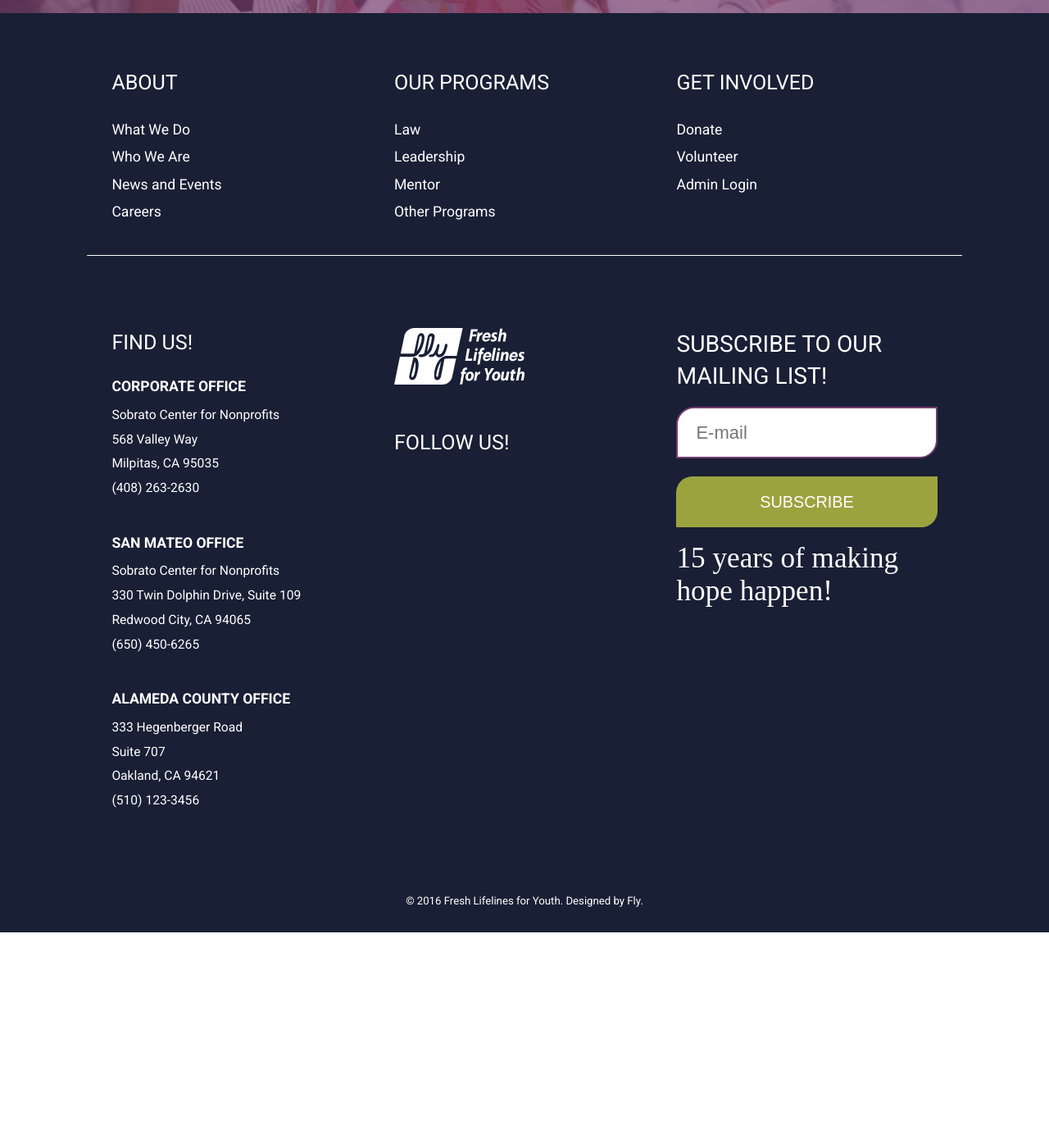
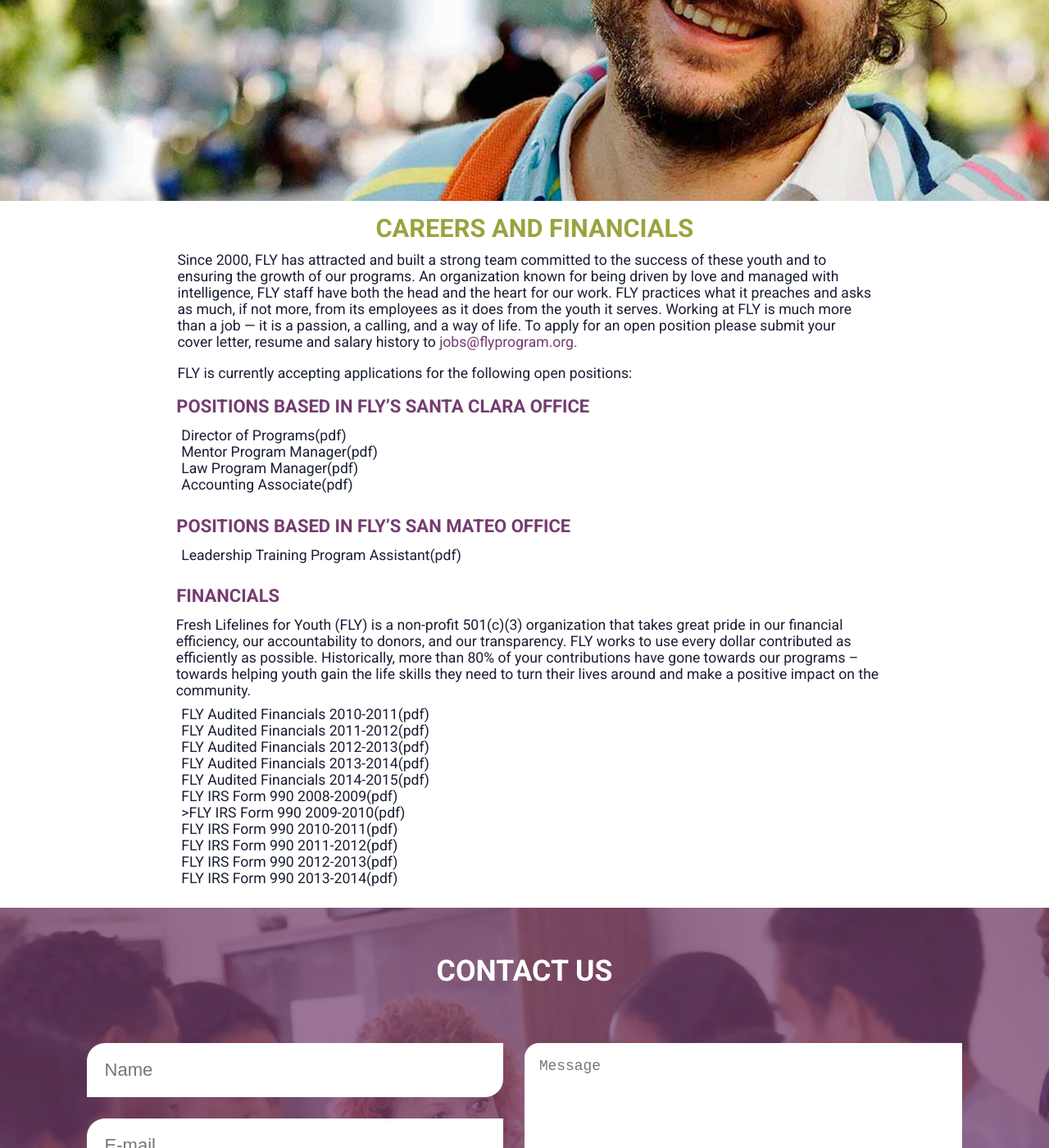
Before and after one commit to rajaaalsubairi/fly-program, a Jekyll site: the page built from careers.html, in a window 1280 px wide and 1400 px high, scrolled down 475 px. Shown: the whole window at 82% size. Built offline with Jekyll 4.4.1, drawn with Linux system fonts in a browser that asks for light colours; some web fonts are replaced; a style sheet for code colours, icons or effects is not loaded; before the commit the page ends 1612 px from its top, so only the background shows below that.

Commit message:
refactor(html): add careers html content

```diff
--- a/careers.html
+++ b/careers.html
@@ -1,3 +1,54 @@
 ---
 layout: default
 ---
+
+<div class="grid">
+  <div class="unit unit-xs-1 unit-s-1 unit-m-1- unit-l-1 unit-xl-1">
+    <img class="pbillboard" src="{{site.baseurl}}/img/volunteer-4.jpg">
+  </div>
+</div>
+
+<main id="main" role="main" class="pages">
+  <div class="grid">
+    <div class="unit unit-xs-1 unit-s-1 unit-m-1-1 unit-l-1-1 unit-xl-1-1">
+      <h1 class="pagetitle">Careers and Financials</h1>
+      <p class="pageintro">Since 2000, FLY has attracted and built a strong team committed to the success of these youth and to ensuring the growth of our programs. An organization known for being driven by love and managed with intelligence, FLY staff have both the head and the heart for our work. FLY practices what it preaches and asks as much, if not more, from its employees as it does from the youth it serves. Working at FLY is much more than a job — it is a passion, a calling, and a way of life. To apply for an open position please submit your cover letter, resume and salary history to <a href="mailto:jobs@flyprogram.org">jobs@flyprogram.org.</a></p>
+      <p class="pageintro">FLY is currently accepting applications for the following open positions:</p>
+    </div>
+
+    <div class="unit unit-xs-1- unit-s-1 unit-m-1-1 unit-l-1-1 unit-xl-1-1">
+      <h2 class="subtitle">Positions based in FLY’s Santa Clara Office</h2>
+      <ul class="subul">
+        <li>Director of Programs(pdf)</li>
+        <li>Mentor Program Manager(pdf)</li>
+        <li>Law Program Manager(pdf)</li>
+        <li>Accounting Associate(pdf)</li>
+      </ul>
+    </div>
+
+    <div class="unit unit-xs-1- unit-s-1 unit-m-1-1 unit-l-1-1 unit-xl-1-1">
+      <h2 class="subtitle">Positions based in FLY’s San Mateo Office</h2>
+      <ul class="subul">
+        <li>Leadership Training Program Assistant(pdf)</li>
+      </ul>
+    </div>
+
+    <div class="unit unit-xs-1- unit-s-1 unit-m-1-1 unit-l-1-1 unit-xl-1-1">
+      <h2 class="subtitle">Financials</h2>
+      <p class="subp">Fresh Lifelines for Youth (FLY) is a non-profit 501(c)(3) organization that takes great pride in our financial efficiency, our accountability to donors, and our transparency. FLY works to use every dollar contributed as efficiently as possible. Historically, more than 80% of your contributions have gone towards our programs – towards helping youth gain the life skills they need to turn their lives around and make a positive impact on the community.</p>
+      <ul class="subul">
+        <li>FLY Audited Financials 2010-2011(pdf)</li>
+        <li>FLY Audited Financials 2011-2012(pdf)</li>
+        <li>FLY Audited Financials 2012-2013(pdf)</li>
+        <li>FLY Audited Financials 2013-2014(pdf)</li>
+        <li>FLY Audited Financials 2014-2015(pdf)</li>
+        <li>FLY IRS Form 990 2008-2009(pdf)</li>
+        <li>>FLY IRS Form 990 2009-2010(pdf)</li>
+        <li>FLY IRS Form 990 2010-2011(pdf)</li>
+        <li>FLY IRS Form 990 2011-2012(pdf)</li>
+        <li>FLY IRS Form 990 2012-2013(pdf)</li>
+        <li>FLY IRS Form 990 2013-2014(pdf)</li>
+      </ul>
+    </div>
+  </div>
+</main>
```
